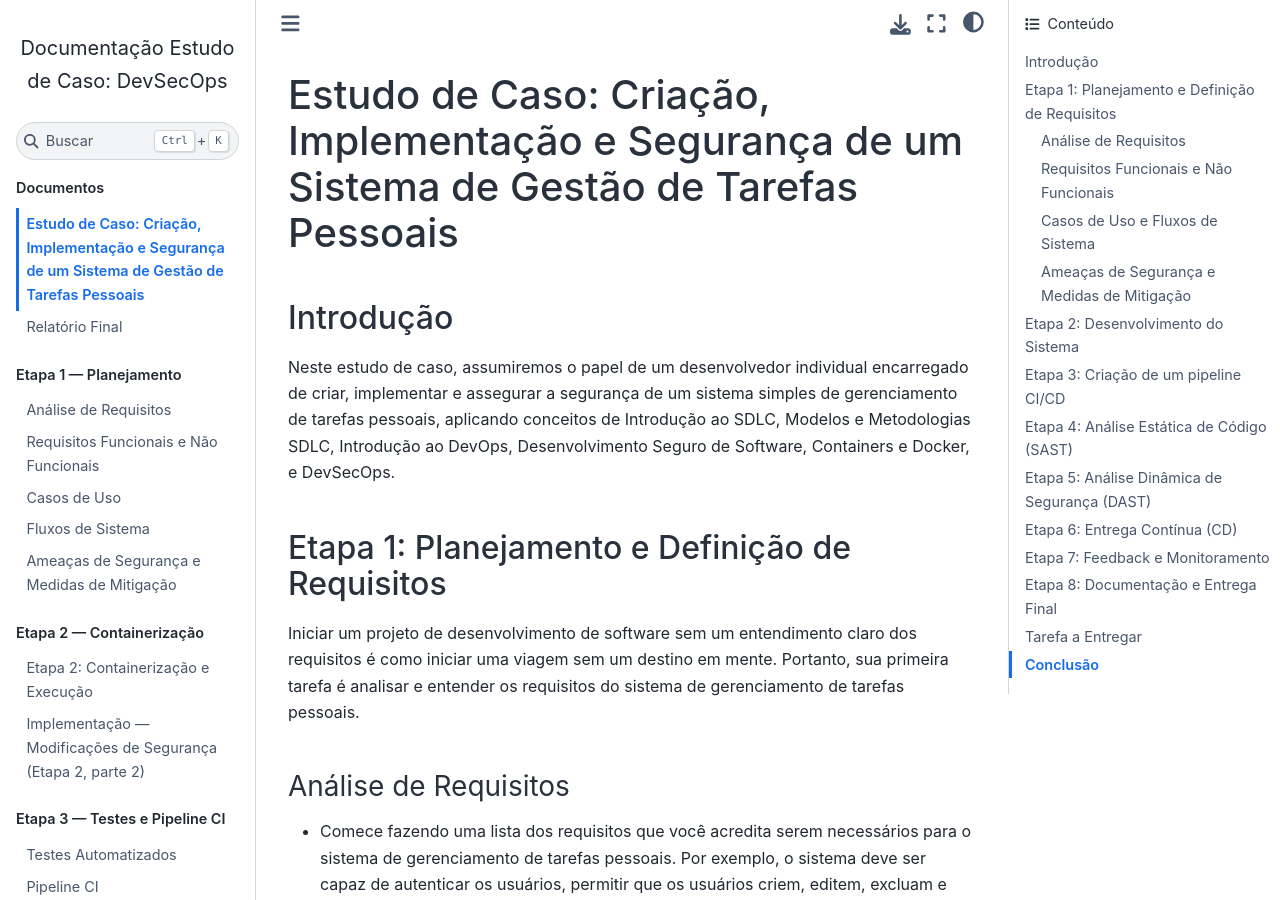
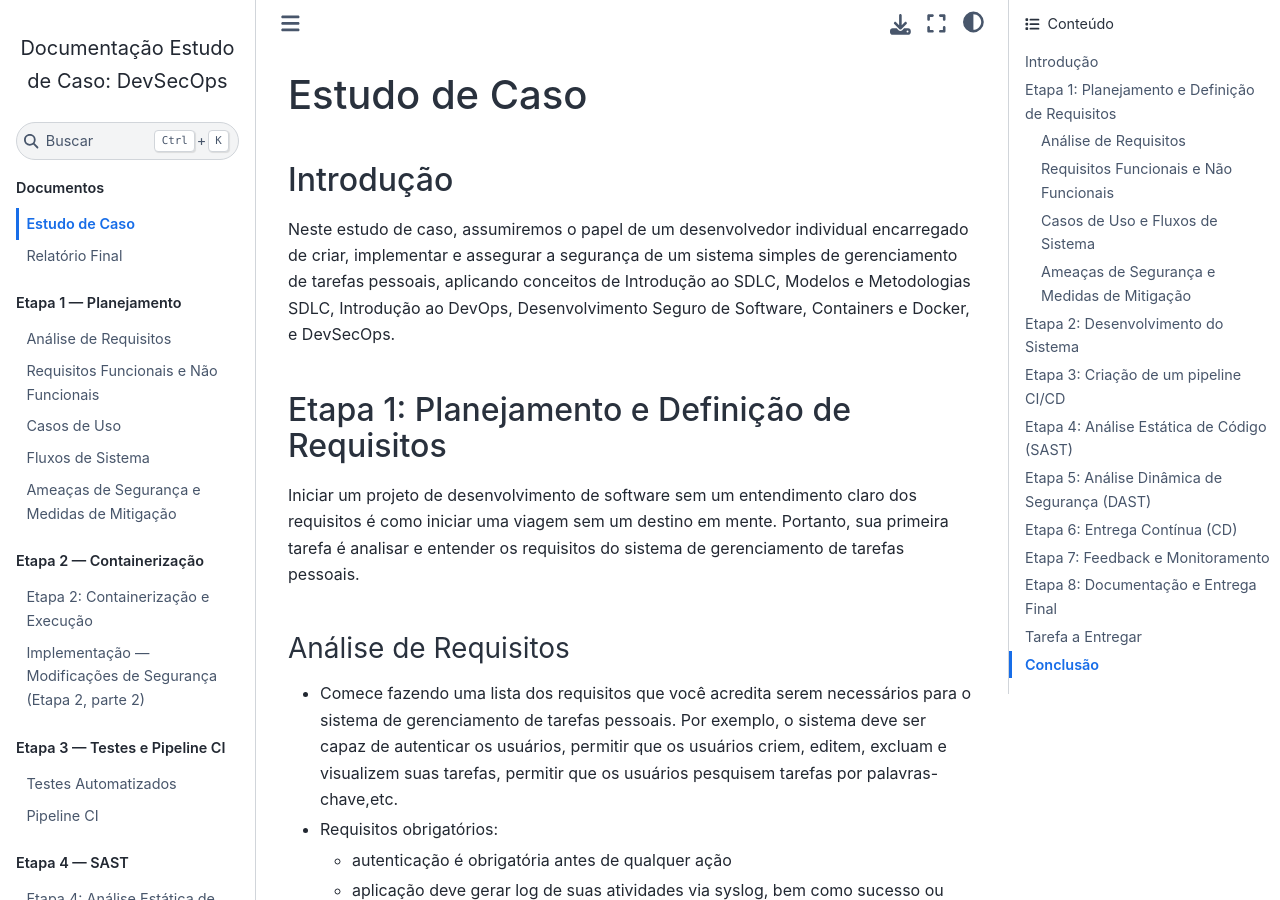
Before and after one commit to HDB-ATIVIDADES/case-study, a Sphinx documentation site: the page built from docs/CASO.md, in a window 1280 px wide and 900 px high. Built offline with Sphinx 7.4.7 and the Sphinx Book theme 1.1.4, drawn with Linux system fonts in a browser that asks for light colours; some of the changed text lies outside the part shown.

Commit message:
Encurta título do CASO.md para 'Estudo de Caso'

```diff
--- a/docs/CASO.md
+++ b/docs/CASO.md
@@ -1,4 +1,4 @@
-# Estudo de Caso: Criação, Implementação e Segurança de um Sistema de Gestão de Tarefas Pessoais
+# Estudo de Caso
 
 ## Introdução
 
```
